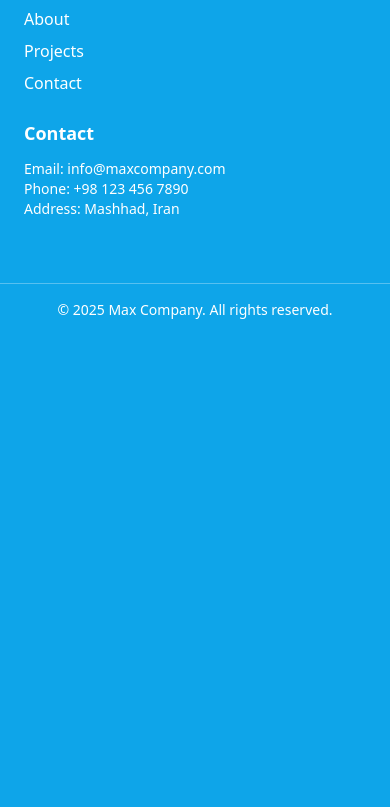
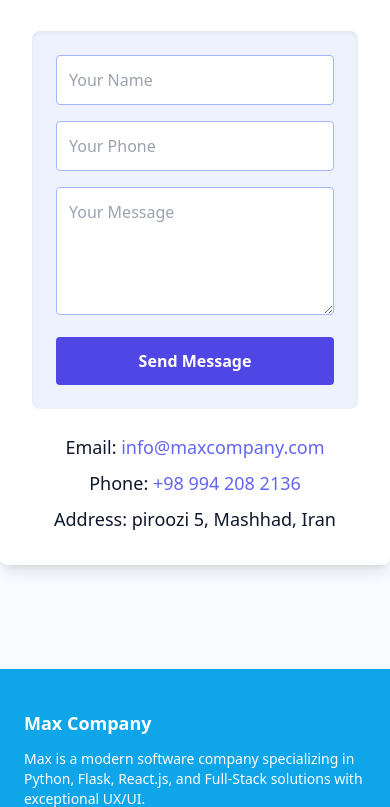
Before and after one commit to amiryousef87/first-project-from-max, a Flask app: page /contact in a window 390 px wide; the page is wider, and only the part inside the window is pictured. Shown: the part 601-1408 px from the top of that part. Before the commit the page ends 920 px from the top of that part, so only its background shows below. Run offline with Flask 3, Linux system fonts and the light colour scheme; some libraries are stand-ins or nearby versions.

Commit message:
micro commit

```diff
--- a/templates/contact.html
+++ b/templates/contact.html
@@ -1,7 +1,36 @@
 {% extends "base.html" %}
 {% block content %}
-<h1 class="text-3xl font-bold mb-6">Contact Us</h1>
-<p>Email: info@maxcompany.com</p>
-<p>Phone: +98 123 456 7890</p>
-<p>Address: Mashhad, Iran</p>
+<div class="max-w-4xl mx-auto bg-white shadow-lg rounded-lg p-8 mt-10">
+  <h1 class="text-4xl font-extrabold text-center mb-8 text-indigo-600">Contact Us</h1>
+
+  <div class="grid md:grid-cols-2 gap-8">
+    <!-- Map Section -->
+    <div class="w-full h-80 rounded-lg overflow-hidden shadow-inner">
+      <iframe
+        src="https://www.google.com/maps?q=پیروزی+5,+Mashhad,+Iran&output=embed"
+        width="100%"
+        height="100%"
+        style="border:0;"
+        allowfullscreen=""
+        loading="lazy"
+        referrerpolicy="no-referrer-when-downgrade">
+      </iframe>
+    </div>
+
+    <!-- Contact Form -->
+    <form class="bg-indigo-50 p-6 rounded-lg shadow-inner space-y-4">
+      <input type="text" placeholder="Your Name" class="w-full p-3 border border-indigo-300 rounded focus:outline-none focus:ring-2 focus:ring-indigo-400">
+      <input type="tel" placeholder="Your Phone" class="w-full p-3 border border-indigo-300 rounded focus:outline-none focus:ring-2 focus:ring-indigo-400">
+      <textarea placeholder="Your Message" class="w-full p-3 border border-indigo-300 rounded h-32 focus:outline-none focus:ring-2 focus:ring-indigo-400"></textarea>
+      <button type="submit" class="w-full bg-indigo-600 text-white p-3 font-semibold rounded hover:bg-indigo-700 transition-colors">Send Message</button>
+    </form>
+  </div>
+
+  <!-- Info Section Below -->
+  <div class="mt-6 text-center space-y-2" >
+    <p class="text-lg font-medium" dir="ltr">Email: <a href="mailto:info@maxcompany.com" class="text-indigo-500 hover:underline">info@maxcompany.com</a></p>
+    <p class="text-lg font-medium" dir="ltr">Phone: <a href="tel:+981234567890" class="text-indigo-500 hover:underline">+98 994 208 2136</a></p>
+    <p class="text-lg font-medium" dir="ltr">Address: piroozi 5, Mashhad, Iran</p>
+  </div>
+</div>
 {% endblock %}
```
